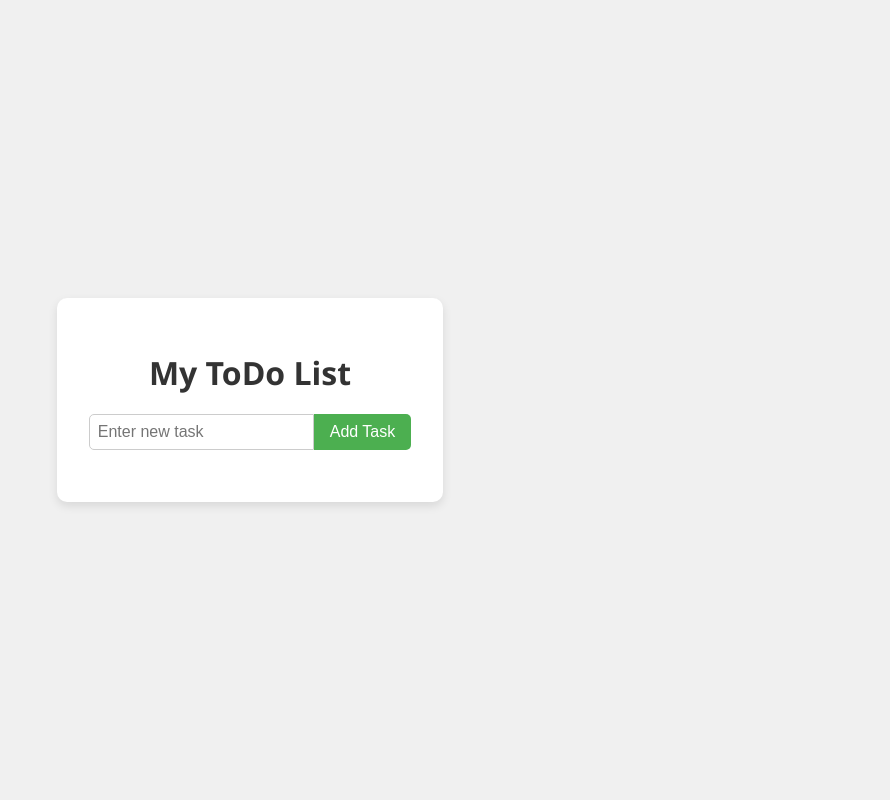
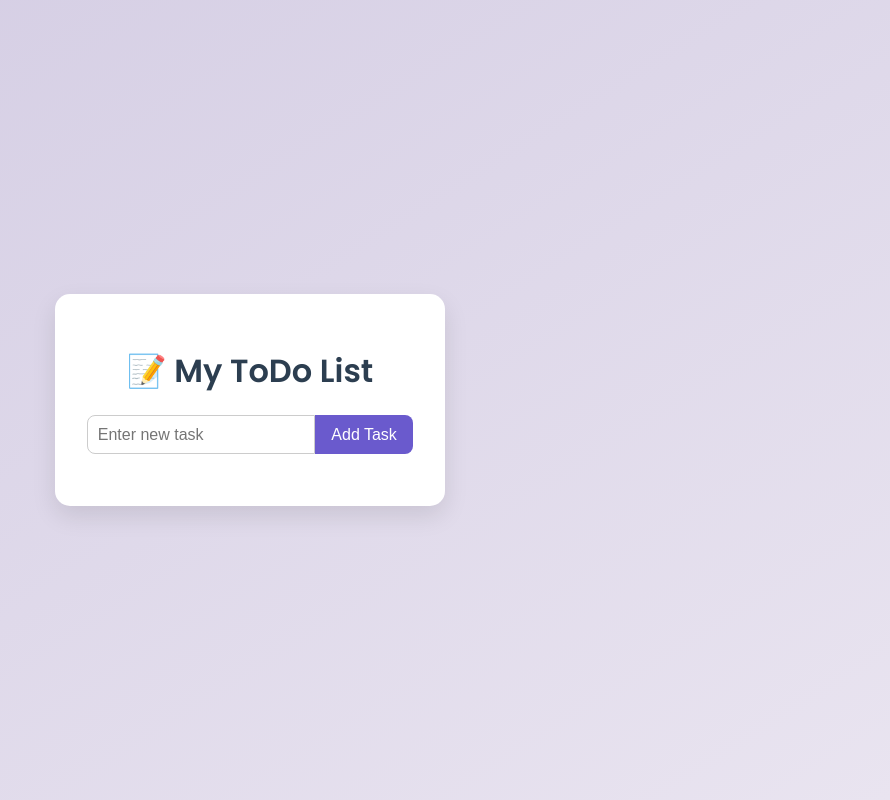
Before and after one commit to hirakjyoti-das/todo-flask-app, a Flask app: page / in a window 1280 px wide. Shown: the whole page, without its empty margins (390-1280 px from the left). Run offline with Flask 3, Linux system fonts and the light colour scheme.

Commit message:
Improved UI and styling of Flask ToDo app with gradient and animations

```diff
--- a/static/style.css
+++ b/static/style.css
@@ -1,6 +1,6 @@
 body {
-    font-family: 'Segoe UI', Tahoma, Geneva, Verdana, sans-serif;
-    background-color: #f0f0f0;
+    font-family: 'Poppins', sans-serif;
+    background: linear-gradient(to bottom right, #d3cce3, #e9e4f0);
     display: flex;
     justify-content: center;
     align-items: center;
@@ -12,14 +12,21 @@ body {
     max-width: 600px;
     background-color: #fff;
     padding: 2rem;
-    border-radius: 10px;
-    box-shadow: 0 4px 10px rgba(0, 0, 0, 0.1);
+    border-radius: 15px;
+    box-shadow: 0 10px 25px rgba(0, 0, 0, 0.1);
+    animation: fadeIn 0.8s ease-in-out;
+}
+
+@keyframes fadeIn {
+    from { opacity: 0; transform: translateY(20px); }
+    to { opacity: 1; transform: translateY(0); }
 }
 
 h1 {
     text-align: center;
     margin-bottom: 20px;
-    color: #333;
+    color: #2c3e50;
+    font-size: 2rem;
 }
 
 form {
@@ -29,27 +36,27 @@ form {
 }
 
 form input[type="text"] {
-    padding: 0.5rem;
+    padding: 0.6rem;
     font-size: 1rem;
     border: 1px solid #ccc;
-    border-radius: 5px 0 0 5px;
+    border-radius: 8px 0 0 8px;
     outline: none;
     flex: 1;
 }
 
 form button {
-    padding: 0.5rem 1rem;
+    padding: 0.6rem 1rem;
     font-size: 1rem;
     border: none;
-    background-color: #4CAF50;
+    background-color: #6a5acd;
     color: white;
-    border-radius: 0 5px 5px 0;
+    border-radius: 0 8px 8px 0;
     cursor: pointer;
     transition: background-color 0.3s ease;
 }
 
 form button:hover {
-    background-color: #45a049;
+    background-color: #5b4ab4;
 }
 
 ul {
@@ -72,11 +79,12 @@ li s {
 
 a {
     text-decoration: none;
-    color: #2196F3;
+    color: #6a5acd;
     font-size: 0.9rem;
+    transition: color 0.2s ease;
 }
 
 a:hover {
     text-decoration: underline;
-    color: #0b7dda;
+    color: #4b3aa0;
 }
--- a/templates/index.html
+++ b/templates/index.html
@@ -5,10 +5,11 @@
     <meta name="viewport" content="width=device-width, initial-scale=1.0"/>
     <title>ToDo List App</title>
     <link rel="stylesheet" href="{{ url_for('static', filename='style.css') }}">
+    <link href="https://fonts.googleapis.com/css2?family=Poppins:wght@400;600&display=swap" rel="stylesheet">
 </head>
 <body>
     <div class="container">
-        <h1>My ToDo List</h1>
+        <h1>📝 My ToDo List</h1>
 
         <!-- Form to add a task -->
         <form action="/add" method="post">
@@ -24,7 +25,7 @@
                         <s>{{ task.task }}</s>
                     {% else %}
                         {{ task.task }}
-                        <a href="/complete/{{ loop.index0 }}">[Mark as Done]</a>
+                        <a href="/complete/{{ loop.index0 }}">✔ Mark as Done</a>
                     {% endif %}
                 </li>
             {% endfor %}
```
